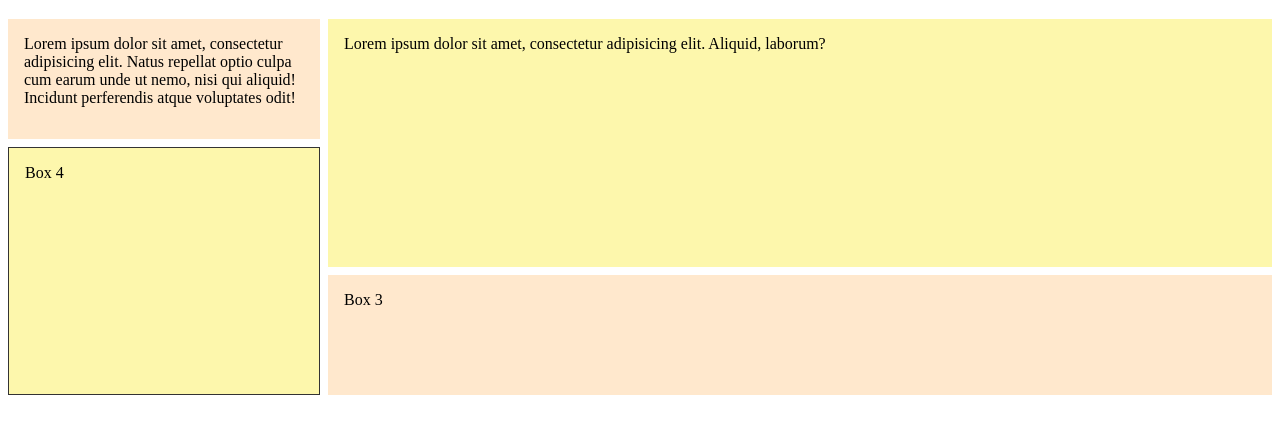
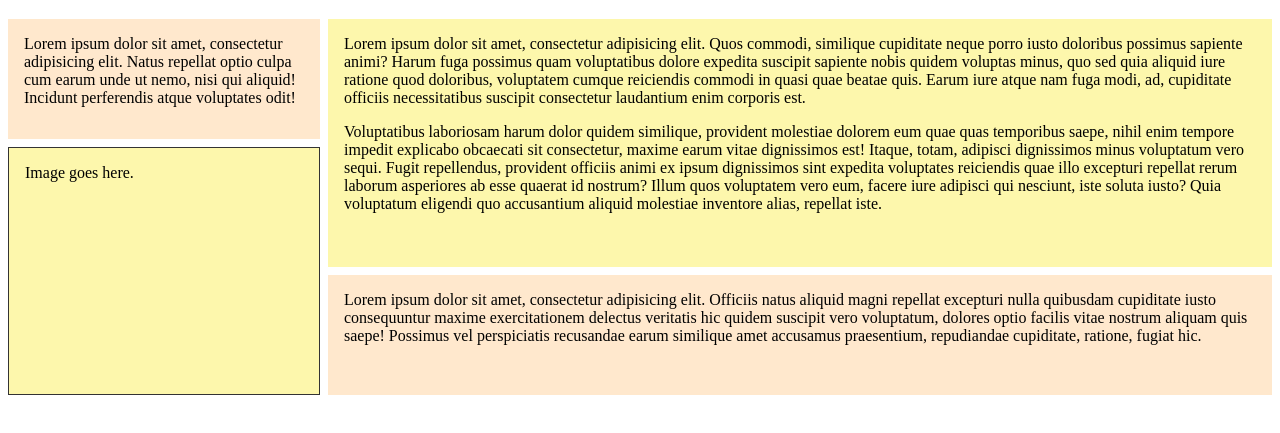
Before and after one commit to IraisIbarra/html5, a plain HTML site: page index5.html in a window 1280 px wide. Shown: the part 61-494 px from the top of the page. Drawn offline with Linux system fonts and the light colour scheme.

Commit message:
Reworking

```diff
--- a/index5.html
+++ b/index5.html
@@ -49,9 +49,11 @@
 	<header><h1 style="text-align: center">Are Ducks Cute?</h1></header>
   <div class="wrapper">
     <div class="box box1">Lorem ipsum dolor sit amet, consectetur adipisicing elit. Natus repellat optio culpa cum earum unde ut nemo, nisi qui aliquid! Incidunt perferendis atque voluptates odit!</div>
-    <div class="box box2">Lorem ipsum dolor sit amet, consectetur adipisicing elit. Aliquid, laborum?</div>
-    <div class="box box3">Box 3</div>
-    <div class="box box4">Box 4</div>
+    <div class="box box2">Lorem ipsum dolor sit amet, consectetur adipisicing elit. Quos commodi, similique cupiditate neque porro iusto doloribus possimus sapiente animi? Harum fuga possimus quam voluptatibus dolore expedita suscipit sapiente nobis quidem voluptas minus, quo sed quia aliquid iure ratione quod doloribus, voluptatem cumque reiciendis commodi in quasi quae beatae quis. Earum iure atque nam fuga modi, ad, cupiditate officiis necessitatibus suscipit consectetur laudantium enim corporis est.
+
+	<p>Voluptatibus laboriosam harum dolor quidem similique, provident molestiae dolorem eum quae quas temporibus saepe, nihil enim tempore impedit explicabo obcaecati sit consectetur, maxime earum vitae dignissimos est! Itaque, totam, adipisci dignissimos minus voluptatum vero sequi. Fugit repellendus, provident officiis animi ex ipsum dignissimos sint expedita voluptates reiciendis quae illo excepturi repellat rerum laborum asperiores ab esse quaerat id nostrum? Illum quos voluptatem vero eum, facere iure adipisci qui nesciunt, iste soluta iusto? Quia voluptatum eligendi quo accusantium aliquid molestiae inventore alias, repellat iste.</p></div>
+    <div class="box box3">Lorem ipsum dolor sit amet, consectetur adipisicing elit. Officiis natus aliquid magni repellat excepturi nulla quibusdam cupiditate iusto consequuntur maxime exercitationem delectus veritatis hic quidem suscipit vero voluptatum, dolores optio facilis vitae nostrum aliquam quis saepe! Possimus vel perspiciatis recusandae earum similique amet accusamus praesentium, repudiandae cupiditate, ratione, fugiat hic.</div>
+    <div class="box box4">Image goes here.</div>
   </div>
 </body>
 </html>
```
